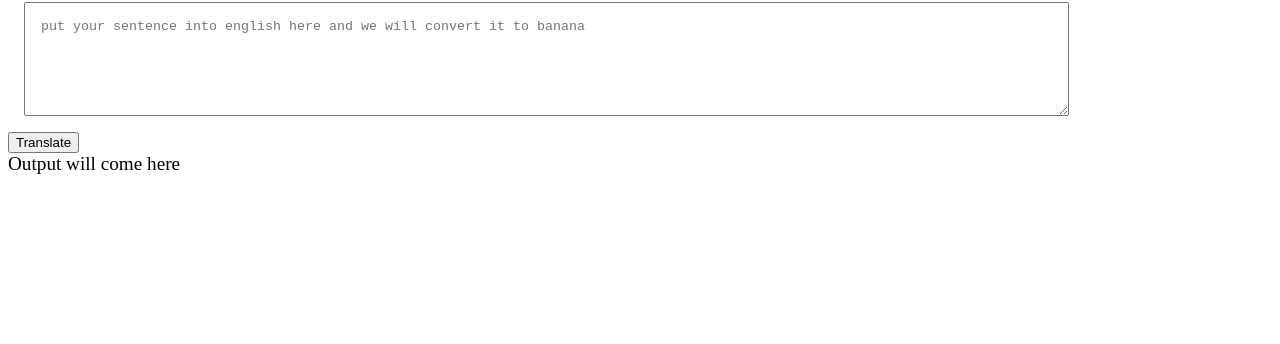
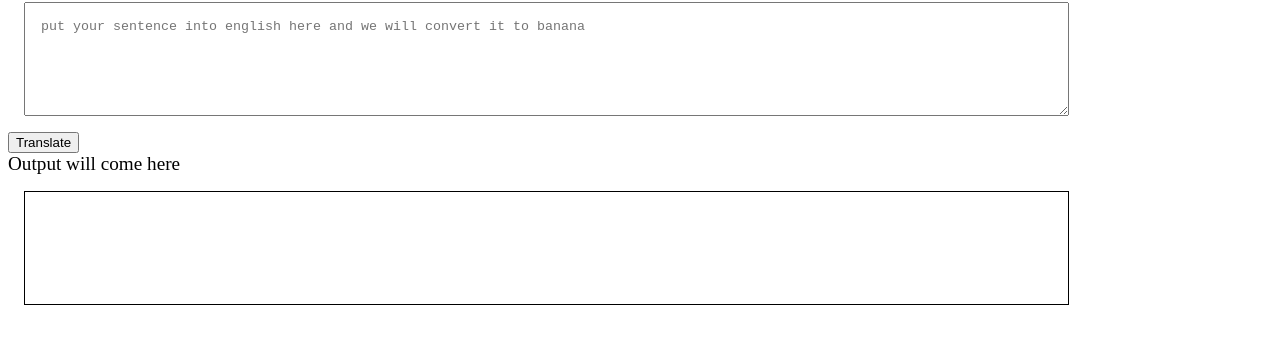
Before and after one commit to saumyamt/neog-banana-speak, a plain HTML site: page index.html in a window 1280 px wide. Shown: the part 78-422 px from the top of the page. Drawn offline with Linux system fonts and the light colour scheme.

Commit message:
Update index.html

```diff
--- a/index.html
+++ b/index.html
@@ -13,8 +13,9 @@
             margin: 1rem;
             padding: 1rem;
         }
-        output{
+        #output{
             border: 1px solid black;
+            display: block;
             width: 80%;
             height: 10vh;
             margin: 1rem;
```
